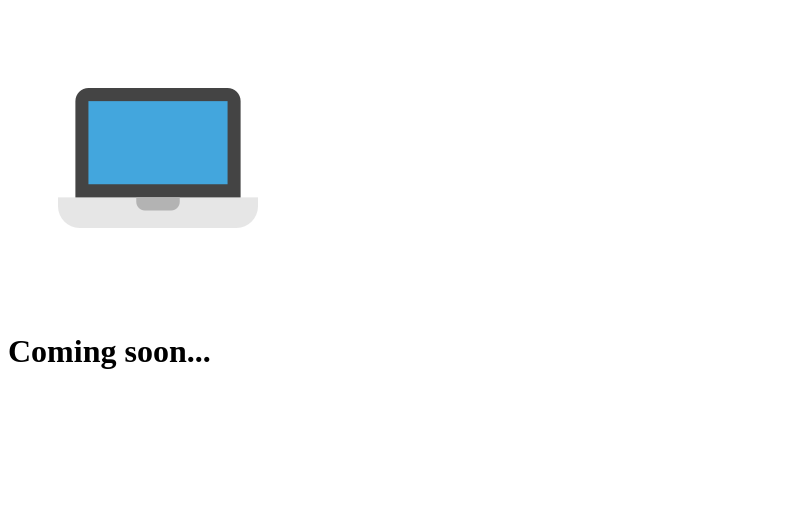
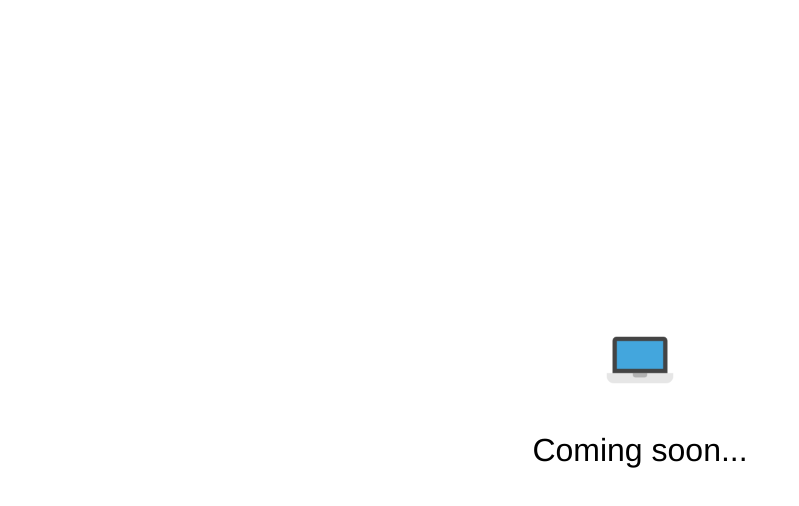
Before and after one commit to dream7boy/git-101, a plain HTML site: page index.html in a window 1280 px wide. Shown: the whole page, without its empty margins (0-799 px from the left). Drawn offline with Linux system fonts and the light colour scheme.

Commit message:
some little changes added

```diff
--- a/index.html
+++ b/index.html
@@ -3,9 +3,12 @@
   <head>
     <meta charset="utf-8">
     <title></title>
+    <link rel="stylesheet" href="style.css">
   </head>
   <body>
-    <img src="laptop.png" alt="">
-    <h1>Coming soon...</h1>
+    <div id="container">
+      <img src="laptop.png" alt="" id="logo">
+      <h1>Coming soon...</h1>
+    </div>
   </body>
 </html>
--- a/style.css
+++ b/style.css
@@ -3,8 +3,8 @@ body {
   font-family: Helvetica;
 }
 
-/*h1 {
-  font-weight: 100;*/
+h1 {
+  font-weight: 100;
 }
 #logo {
   height: 100px;
```
